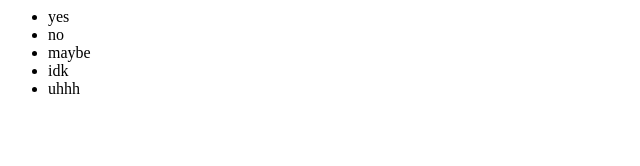
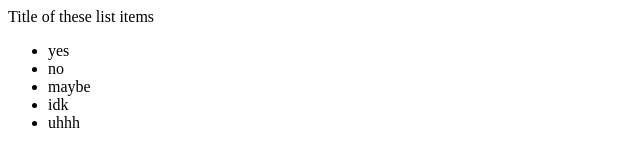
Before and after one commit to bobbyoakley/test, a plain HTML site: page index.html in a window 1280 px wide. Shown: the whole page, without its empty margins (0-640 px from the left). Drawn offline with Linux system fonts and the light colour scheme.

Commit message:
added a title for list items

```diff
--- a/index.html
+++ b/index.html
@@ -1,6 +1,7 @@
 <html>
 
 	<body>
+	Title of these list items
 	  <ul>
 	  	<li>yes</li>
 	  	<li>no</li>
```
